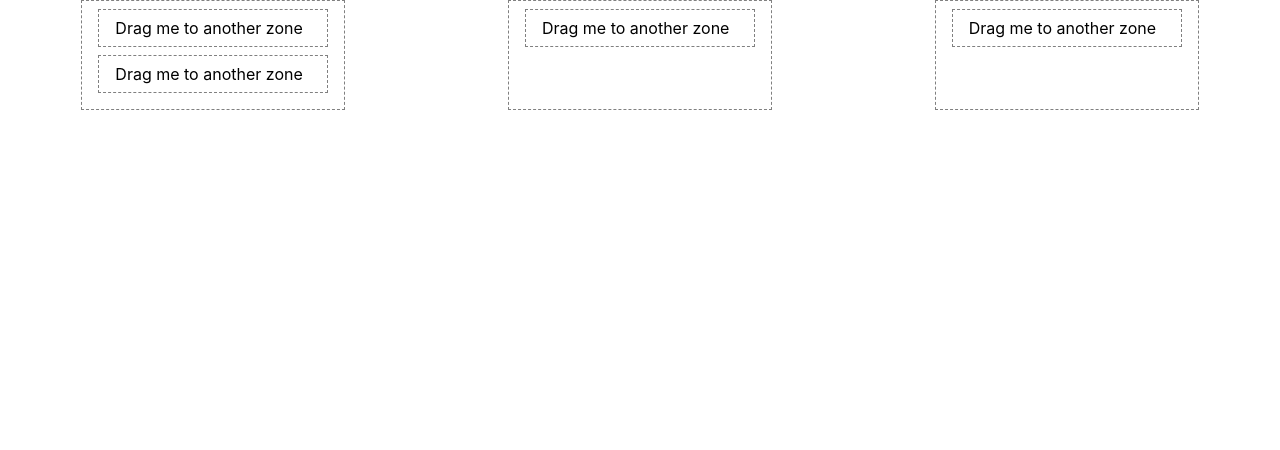
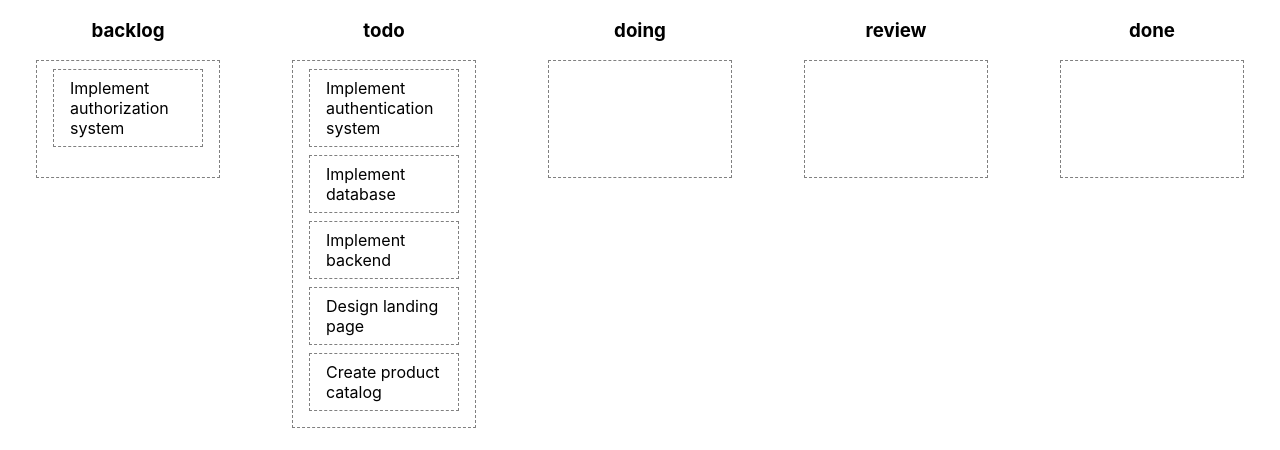
Before and after one commit to JoanClaverol/app-template, a React (Create React App) app: page / in a window 1280 px wide. Shown: the top 450 px of the page. Built offline with nearby package versions, Linux system fonts and the light colour scheme.

Commit message:
added code to update card status

```diff
--- a/src/App.js
+++ b/src/App.js
@@ -1,91 +1,56 @@
-import React from 'react';
-import { DndProvider, useDrag, useDrop } from 'react-dnd';
+import { useState } from 'react';
+import { DndProvider } from 'react-dnd';
 import { HTML5Backend } from 'react-dnd-html5-backend';
-
-const style = {
-  border: '1px dashed gray',
-  padding: '0.5rem 1rem',
-  marginBottom: '.5rem',
-  backgroundColor: 'white',
-  cursor: 'move',
-};
-
-const DropZone = ({ onDrop, children }) => {
-  const [{ canDrop, isOver }, drop] = useDrop({
-    accept: 'box',
-    drop: onDrop,
-    collect: (monitor) => ({
-      isOver: monitor.isOver(),
-      canDrop: monitor.canDrop(),
-      item: monitor.getItem(),
-    }),
-  });
-
-  const isActive = canDrop && isOver;
-
-  return (
-    <div ref={drop} style={{
-      ...style,
-      backgroundColor: isActive ? 'gray' : 'white',
-      // keep the same width as the children
-      width: '230px',
-    }}>
-      {children}
-    </div>
-  );
-};
-
-const DraggableBox = ({ id, text, onDrop, zone }) => {
-  const [{ isDragging }, drag] = useDrag({
-    type: 'box',
-    item: () => ({ id, zone }),
-    collect: (monitor) => ({
-      isDragging: monitor.isDragging(),
-    }),
-  });
-
-  const opacity = isDragging ? 0.4 : 1;
-
-  return (
-    <div ref={drag} style={{ ...style, opacity }}>
-      {text}
-    </div>
-  );
-};
+import DraggableBox from './components/DraggableBox';
+import DropZone from './components/DropZone';
+import cardsData from './data/cards';
 
 const App = () => {
-  const [boxes, setBoxes] = React.useState([
-    { id: 1, text: 'Drag me to another zone', zone: 'zone-1' },
-    { id: 2, text: 'Drag me to another zone', zone: 'zone-1' },
-    { id: 3, text: 'Drag me to another zone', zone: 'zone-2' },
-    { id: 4, text: 'Drag me to another zone', zone: 'zone-3' },
-  ]);
+  // select the first two elements from the cardsData array
+  const [cards, setCards] = useState(cardsData); // .slice(0, 2)
+  console.log('cards');
 
-  const handleDrop = (boxId, newZone) => {
-    console.log('boxId', boxId, 'newZone', newZone);
-    const updatedBoxes = boxes.map((box) => (box.id === boxId ? { ...box, zone: newZone } : box));
-    console.log('updatedBoxes', updatedBoxes);
-    setBoxes([...updatedBoxes]);
+  const handleDrop = (cardId, newStatus) => {
+    const updatedCards = cards.map((card) => {
+      if (card.id === cardId) {
+        const newChange = {
+          date: new Date().toISOString(),
+          user: "Jane Smith", // replace with actual user data
+          status: newStatus,
+        };
+        const updatedChanges = [...card.changes, newChange];
+        return { ...card, status: newStatus, changes: updatedChanges };
+      }
+      return card;
+    });
+    console.log(updatedCards);
+    setCards(updatedCards);
   };
-
   // render 3 zones
-  const zones = ['zone-1', 'zone-2', 'zone-3'];
+  const allStatus = ['backlog', 'todo', 'doing', 'review', 'done'];
 
   return (
     <DndProvider backend={HTML5Backend}>
       <div style={{ display: 'flex', justifyContent: 'space-around' }}>
-        {zones.map((zone, index) => (
-          <DropZone key={index} onDrop={(item) => handleDrop(item.id, zone)}>
-            {boxes
-              .filter((box) => box.zone === zone)
-              .map((box) => (
-                <DraggableBox key={box.id} id={box.id} text={box.text} />
-              ))
-            }
-          </DropZone>
+        {allStatus.map((status, index) => (
+          <div style={{
+            display: 'flex',
+            flexDirection: 'column',
+            alignItems: 'center',
+          }} key={index}>
+            <h3>{status}</h3>
+            <DropZone key={index} onDrop={(item) => handleDrop(item.id, status)}>
+              {cards
+                .filter((card) => card.status === status)
+                .map((card) => (
+                  <DraggableBox key={card.id} id={card.id} card={card} />
+                ))
+              }
+            </DropZone>
+          </div>
         ))}
       </div>
-    </DndProvider>
+    </DndProvider >
   );
 };
 
--- /dev/null
+++ b/src/components/Card.js
@@ -0,0 +1,13 @@
+const Card = ({ card }) => {
+
+  return (
+    <div className="card">
+      <div className="card-header">
+        <div>{card.title}</div>
+      </div>
+    </div>
+
+  );
+}
+
+export default Card;
--- /dev/null
+++ b/src/components/DraggableBox.js
@@ -0,0 +1,26 @@
+
+
+import { useDrag } from 'react-dnd';
+import Card from './Card';
+
+const DraggableBox = ({ id, card, status }) => {
+  const [{ isDragging }, drag] = useDrag({
+    type: 'card',
+    item: () => ({ id, status }),
+    collect: (monitor) => ({
+      isDragging: monitor.isDragging(),
+    }),
+  });
+
+  const opacity = isDragging ? 0.4 : 1;
+
+  return (
+    <div ref={drag}
+      style={{ opacity }}
+      className="draggableBox">
+      <Card card={card} />
+    </div>
+  );
+};
+
+export default DraggableBox;
--- /dev/null
+++ b/src/components/DropZone.js
@@ -0,0 +1,30 @@
+import { useDrop } from 'react-dnd';
+
+const DropZone = ({ onDrop, children }) => {
+  const [{ canDrop, isOver }, drop] = useDrop({
+    accept: 'card',
+    drop: onDrop,
+    collect: (monitor) => ({
+      isOver: monitor.isOver(),
+      canDrop: monitor.canDrop(),
+      item: monitor.getItem(),
+    }),
+  });
+
+  const isActive = canDrop && isOver;
+
+  return (
+    <div ref={drop} style={{
+      backgroundColor: isActive ? 'gray' : 'white',
+      // keep the same width as the children
+      width: '150px',
+      minHeight: '100px',
+    }}
+      className="dropZone"
+    >
+      {children}
+    </div>
+  );
+};
+
+export default DropZone;
--- /dev/null
+++ b/src/data/cards.js
@@ -0,0 +1,178 @@
+const cards = [
+  {
+    id: 1,
+    title: "Implement authentication system",
+    description: "Set up user authentication using JWT",
+    dueDate: "2023-03-31T00:00:00.000Z",
+    status: "todo",
+    priority: "high",
+    assignedTo: "John Doe",
+    changes: [
+      {
+        date: "2023-03-12T14:30:00.000Z",
+        user: "Jane Smith",
+        status: "in progress",
+      },
+      {
+        date: "2023-03-15T10:45:00.000Z",
+        user: "John Doe",
+        status: "completed",
+      },
+    ],
+  },
+  {
+    id: 2,
+    title: "Implement authorization system",
+    description: "Set up user authorization using JWT",
+    dueDate: "2023-03-31T00:00:00.000Z",
+    status: "backlog",
+    priority: "high",
+    assignedTo: "John Doe",
+    changes: [
+      {
+        date: "2023-03-12T14:30:00.000Z",
+        user: "Jane Smith",
+        status: "in progress",
+      },
+      {
+        date: "2023-03-15T10:45:00.000Z",
+        user: "John Doe",
+        status: "completed",
+      },
+    ],
+  },
+  {
+    id: 3,
+    title: "Implement database",
+    description: "Set up database using MongoDB",
+    dueDate: "2023-03-31T00:00:00.000Z",
+    status: "todo",
+    priority: "high",
+    assignedTo: "John Doe",
+    changes: [
+      {
+        date: "2023-03-12T14:30:00.000Z",
+        user: "Jane Smith",
+        status: "backlog",
+      },
+      {
+        date: "2023-03-15T10:45:00.000Z",
+        user: "John Doe",
+        status: "completed",
+      },
+    ],
+  },
+  {
+    id: 4,
+    title: "Implement backend",
+    description: "Set up backend using Express",
+    dueDate: "2023-03-31T00:00:00.000Z",
+    status: "todo",
+    priority: "high",
+    assignedTo: "John Doe",
+    changes: [
+      {
+        date: "2023-03-12T14:30:00.000Z",
+        user: "Jane Smith",
+        status: "in progress",
+      },
+      {
+        date: "2023-03-15T10:45:00.000Z",
+        user: "John Doe",
+        status: "completed",
+      },
+    ],
+  },
+  {
+    id: 5,
+    title: "Design landing page",
+    description: "Create a visually appealing landing page with a clear message.",
+    dueDate: "2023-04-01T00:00:00.000Z",
+    status: "todo",
+    priority: "high",
+    assignedTo: "Mary Johnson",
+    changes: [
+      {
+        date: "2023-03-13T10:30:00.000Z",
+        user: "John Doe",
+        status: "in progress",
+      },
+      {
+        date: "2023-03-16T12:15:00.000Z",
+        user: "Mary Johnson",
+        status: "completed",
+      },
+    ],
+  },
+  {
+    id: 6,
+    title: "Create product catalog",
+    description: "Compile a catalog of all our products and organize them by category.",
+    dueDate: "2023-04-05T00:00:00.000Z",
+    status: "todo",
+    priority: "medium",
+    assignedTo: "Tom Smith",
+    changes: [
+      {
+        date: "2023-03-14T09:00:00.000Z",
+        user: "Tom Smith",
+        status: "in progress",
+      },
+    ],
+  },
+  {
+    id: 7,
+    title: "Refactor legacy code",
+    description: "Update old code to use modern best practices and improve performance.",
+    dueDate: "2023-04-15T00:00:00.000Z",
+    status: "in progress",
+    priority: "high",
+    assignedTo: "John Doe",
+    changes: [
+      {
+        date: "2023-03-16T13:00:00.000Z",
+        user: "John Doe",
+        status: "in progress",
+      },
+      {
+        date: "2023-03-20T11:45:00.000Z",
+        user: "Jane Smith",
+        status: "in progress",
+      },
+    ],
+  },
+  {
+    id: 8,
+    title: "Design new logo",
+    description: "Create a new logo that reflects our brand and values.",
+    dueDate: "2023-04-10T00:00:00.000Z",
+    status: "in progress",
+    priority: "medium",
+    assignedTo: "Mary Johnson",
+    changes: [
+      {
+        date: "2023-03-17T14:30:00.000Z",
+        user: "Mary Johnson",
+        status: "in progress",
+      },
+    ],
+  },
+  {
+    id: 9,
+    title: "Develop new feature",
+    description: "Create a new feature for our product that will attract more customers.",
+    dueDate: "2023-04-20T00:00:00.000Z",
+    status: "in progress",
+    priority: "high",
+    assignedTo: "Tom Smith",
+    changes: [
+      {
+        date: "2023-03-18T10:00:00.000Z",
+        user: "Tom Smith",
+        status: "in progress",
+      },
+    ],
+  },
+];
+
+export default cards;
--- a/src/index.css
+++ b/src/index.css
@@ -18,3 +18,20 @@ code {
   align-items: center;
   height: 100vh;
 }
+
+.dropZone,
+.draggableBox {
+  border: 1px dashed gray;
+  padding: 0.5rem 1rem;
+  margin-bottom: 0.5rem;
+  background-color: white;
+  cursor: move;
+}
+
+.card {
+  border: '1px solid #ccc';
+  border-radius: '3px';
+  padding: '5px';
+  background-color: 'white';
+  cursor: 'move';
+}
```
